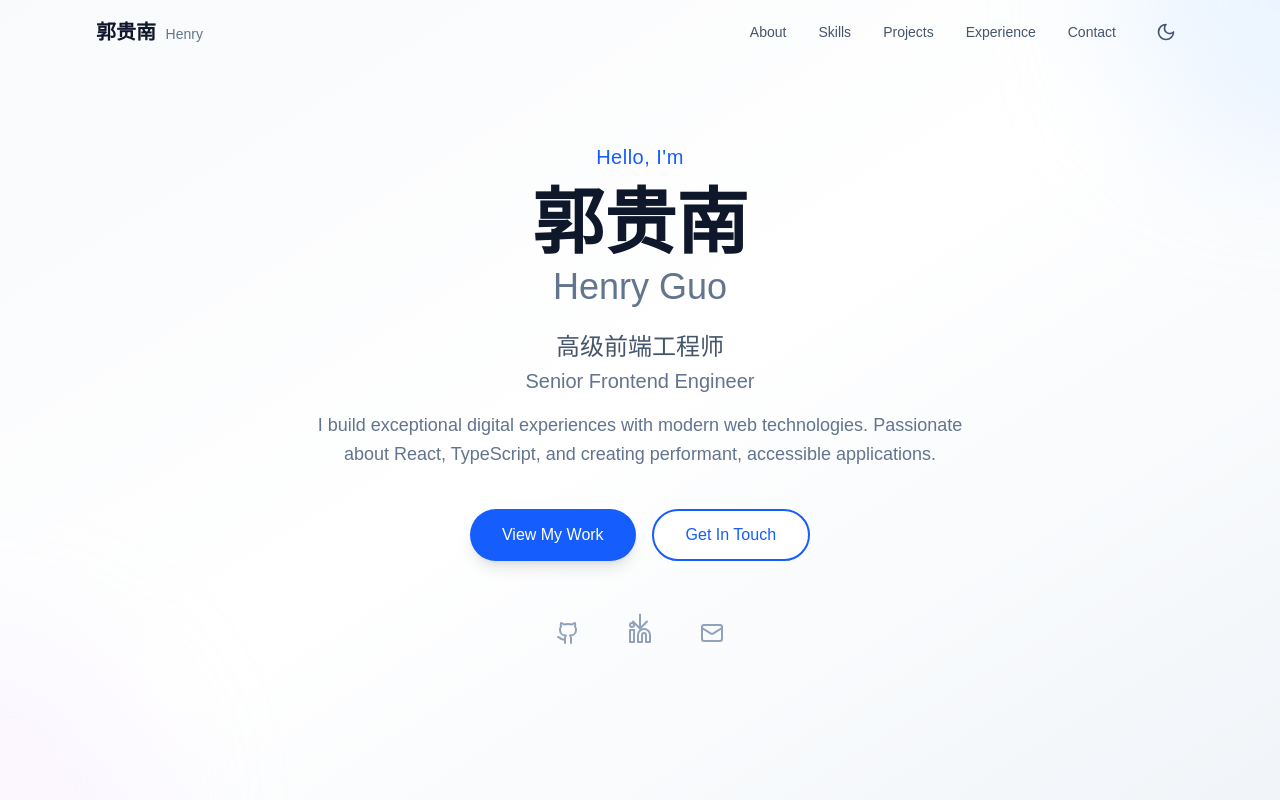
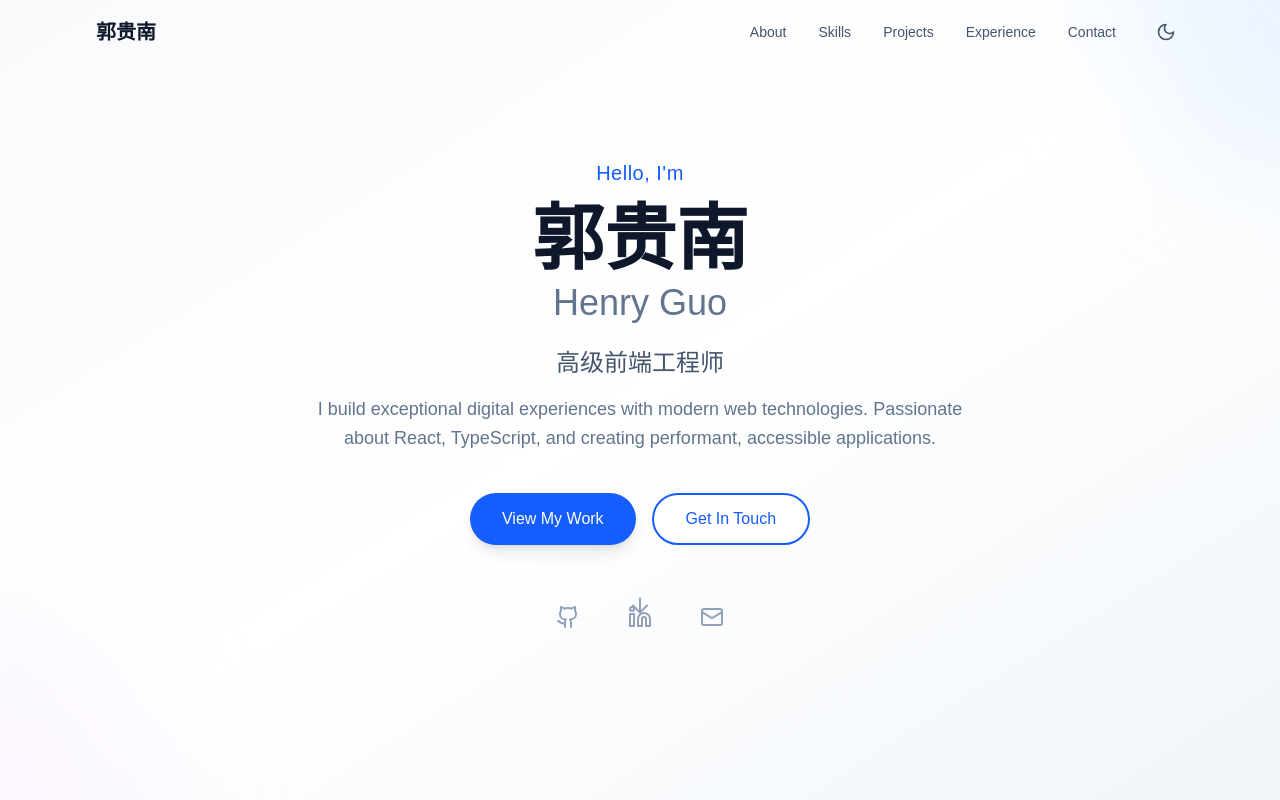
Before and after one commit to guoguinan/portfolio-projects, a Next.js app in the folder portfolio-website/: page / in a window 1280 px wide. Shown: the top 800 px of the page. Built offline with nearby package versions, Linux system fonts and the light colour scheme.

Commit message:
fix: remove extra English text

```diff
--- a/portfolio-website/src/components/Hero.tsx
+++ b/portfolio-website/src/components/Hero.tsx
@@ -28,7 +28,7 @@ export default function Hero() {
             郭贵南 <span className="block text-2xl sm:text-3xl md:text-4xl font-normal text-slate-500 dark:text-slate-400 mt-2">Henry Guo</span>
           </h1>
           <p className="text-xl sm:text-2xl text-slate-600 dark:text-slate-300 mb-4 font-light">
-            高级前端工程师 <span className="block text-lg sm:text-xl text-slate-500 dark:text-slate-400 mt-1 font-normal">Senior Frontend Engineer</span>
+            高级前端工程师
           </p>
           <p className="text-base sm:text-lg text-slate-500 dark:text-slate-400 max-w-2xl mx-auto mb-10 leading-relaxed">
             I build exceptional digital experiences with modern web technologies.
--- a/portfolio-website/src/components/Navigation.tsx
+++ b/portfolio-website/src/components/Navigation.tsx
@@ -44,7 +44,7 @@ export default function Navigation() {
             href="#hero"
             className="text-xl font-bold text-slate-900 dark:text-white hover:text-blue-600 dark:hover:text-blue-400 transition-colors"
           >
-            郭贵南 <span className="text-sm font-normal text-slate-500 dark:text-slate-400 ml-1">Henry</span>
+            郭贵南
           </a>
 
           {/* Desktop Navigation */}
```
